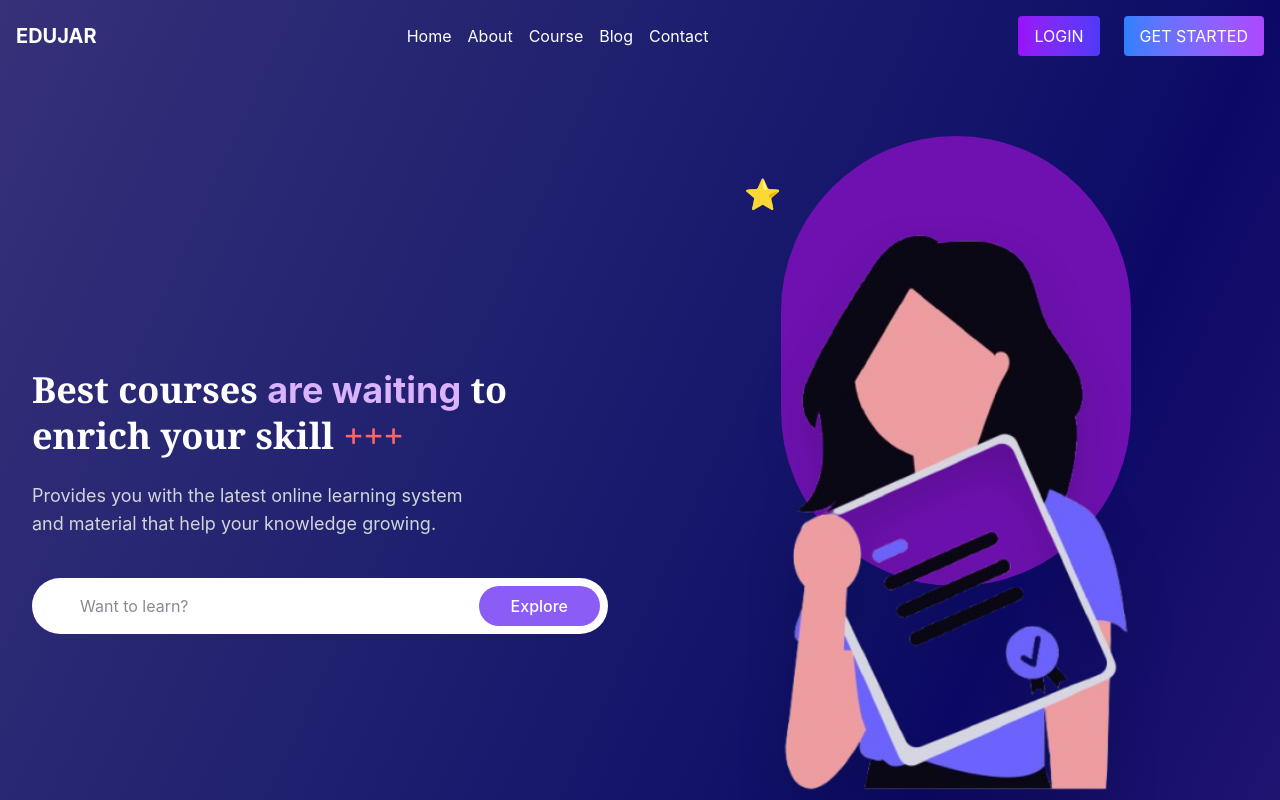
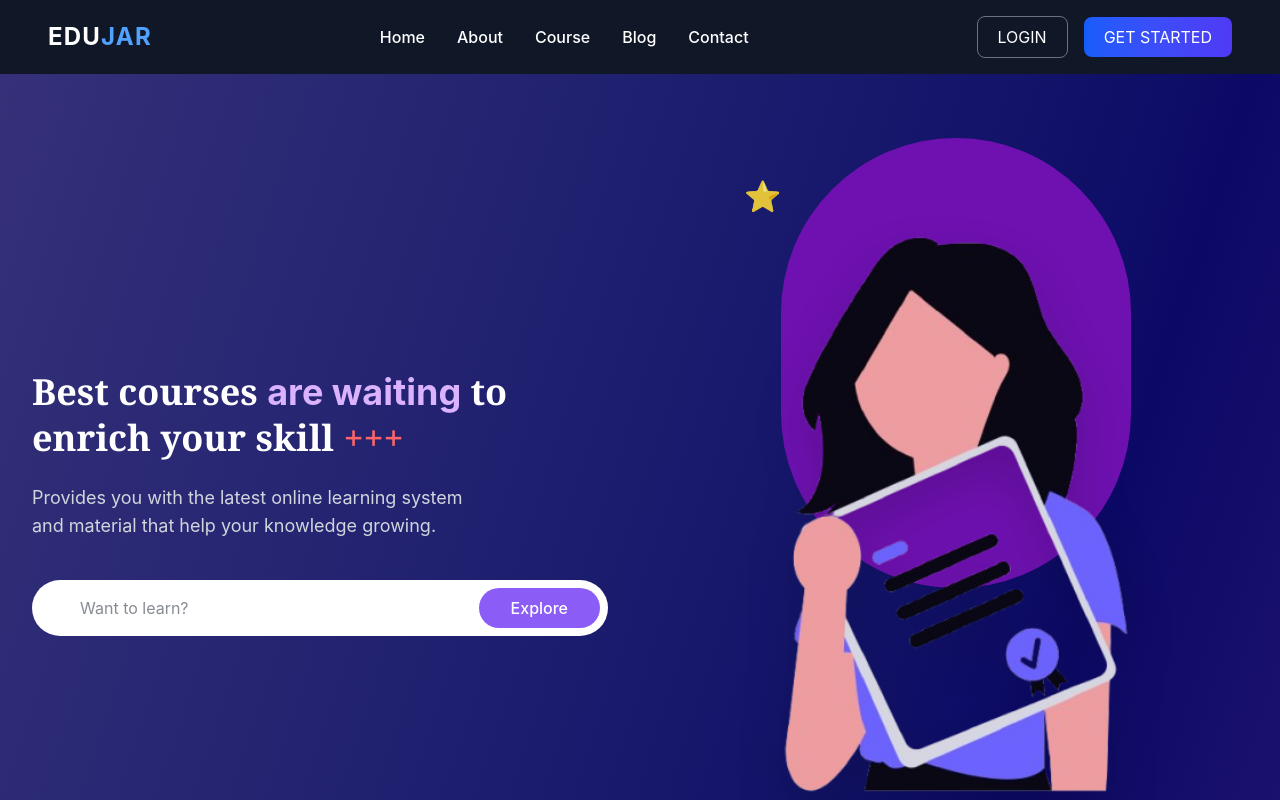
Before and after one commit to hodanismacil/saa_lading, a React (Vite) app: page / in a window 1280 px wide. Shown: the top 800 px of the page. Built offline with nearby package versions, Linux system fonts and the light colour scheme.

Commit message:
updata horesetion navbar

```diff
--- a/src/components/courses/course.tsx
+++ b/src/components/courses/course.tsx
@@ -40,6 +40,15 @@ const courses = [
     title: "html complete guide",
     price: "$110",
   },
+  {
+    id: 5,
+    image: "https://images.pexels.com/photos/1181216/pexels-photo-1181216.jpeg",
+    instructor: "Michael Chen",
+    title: "html complete guide",
+    price: "$110",
+  }
+
+
 ];
 
 const Course = () => {
@@ -134,6 +143,68 @@ const Course = () => {
         ))}
 
       </section>
+
+
+<section  className="max-w-5xl mx-auto px-6 py-20" >
+
+   <div className="grid grid-cols-1 md:grid-cols-3 gap-8 max-w-6xl mx-auto px-6 mt-16">
+
+  {/* Card 1 */}
+  <div className="bg-purple-800  p-6 rounded-2xl shadow hover:shadow-xl transition">
+    <p className="text-white leading-8">
+      This course is designed to help students build a strong foundation in their chosen field. Whether you are a beginner or someone looking to improve your existing skills, this course provides step-by-step guidance to help you succeed.
+    </p>
+  </div>
+
+  {/* Card 2 */}
+  <div className="bg-purple-800  p-6 rounded-2xl shadow hover:shadow-xl transition">
+    <p className="text-white leading-8">
+      Throughout the course, you will explore important topics in depth, supported by examples and hands-on exercises. The goal is not only to teach theory but also to ensure that you can apply what you learn in real-life situations.
+    </p>
+  </div>
+
+  {/* Card 3 */}
+  <div className="bg-purple-800 p-6 rounded-2xl shadow hover:shadow-xl transition">
+    <p className="text-white leading-8">
+      By the end of the course, you will feel confident in your abilities and ready to take on new challenges. This course prepares you for real-world projects and career opportunities.
+    </p>
+
+  </div>
+
+
+    </div>
+
+    <div className="max-w-3xl mx-auto py-16 px-6 text-center">
+  <div className="mt-12">
+  <h2 className="text-2xl font-bold mb-4">Course Content</h2>
+
+  <ul className="space-y-3 flex   items-start gap-7">
+    <li className="bg-purple-300 text-black p-4 rounded-lg shadow">Introduction to Course</li>
+    <li className="bg-purple-300 text-black p-4 rounded-lg shadow">HTML Basics</li>
+    <li className="bg-purple-300 text-black p-4 rounded-lg shadow">CSS Fundamentals</li>
+    <li className="bg-purple-300 text-black p-4 rounded-lg shadow">JavaScript Basics</li>
+  </ul>
+  <div className="flex gap-6 mt-6 bg-purple-400 p-4 rounded-lg shadow justify-center">
+  <span>⭐ 4.9 Rating</span>
+  <span>👨‍🎓 1200 Students</span>
+  <span>⏱️ 10 Hours</span>
+</div>
+<div className="mt-20 bg-purple-300 rounded-lg p-6 shadow">
+  <h2 className="text-xl font-bold mb-3">What You Will Learn</h2>
+  <ul className="list-disc ml-6 text-gray-600">
+    <li>Build responsive websites</li>
+    <li>Understand JavaScript fundamentals</li>
+    <li>Create real-world projects</li>
+  </ul>
+</div>
+</div>
+
+   </div>
+
+
+
+    </section>
+
     </div>
   );
 };
--- a/src/components/homepages/home.tsx
+++ b/src/components/homepages/home.tsx
@@ -403,6 +403,66 @@ const Home: React.FC = () => {
 
     </section>
 
+    <section  className="max-w-5xl mx-auto px-6 py-20" >
+
+   <div className="grid grid-cols-1 md:grid-cols-3 gap-8 max-w-6xl mx-auto px-6 mt-16">
+
+  {/* Card 1 */}
+  <div className="bg-purple-800  p-6 rounded-2xl shadow hover:shadow-xl transition">
+    <p className="text-white leading-8">
+      This course is designed to help students build a strong foundation in their chosen field. Whether you are a beginner or someone looking to improve your existing skills, this course provides step-by-step guidance to help you succeed.
+    </p>
+  </div>
+
+  {/* Card 2 */}
+  <div className="bg-purple-800  p-6 rounded-2xl shadow hover:shadow-xl transition">
+    <p className="text-white leading-8">
+      Throughout the course, you will explore important topics in depth, supported by examples and hands-on exercises. The goal is not only to teach theory but also to ensure that you can apply what you learn in real-life situations.
+    </p>
+  </div>
+
+  {/* Card 3 */}
+  <div className="bg-purple-800 p-6 rounded-2xl shadow hover:shadow-xl transition">
+    <p className="text-white leading-8">
+      By the end of the course, you will feel confident in your abilities and ready to take on new challenges. This course prepares you for real-world projects and career opportunities.
+    </p>
+
+  </div>
+
+
+    </div>
+
+    <div className="max-w-3xl mx-auto py-16 px-6 text-center">
+  <div className="mt-12">
+  <h2 className="text-2xl font-bold mb-4">Course Content</h2>
+
+  <ul className="space-y-3 flex   items-start gap-7">
+    <li className="bg-purple-300 text-black p-4 rounded-lg shadow">Introduction to Course</li>
+    <li className="bg-purple-300 text-black p-4 rounded-lg shadow">HTML Basics</li>
+    <li className="bg-purple-300 text-black p-4 rounded-lg shadow">CSS Fundamentals</li>
+    <li className="bg-purple-300 text-black p-4 rounded-lg shadow">JavaScript Basics</li>
+  </ul>
+  <div className="flex gap-6 mt-6 bg-purple-400 p-4 rounded-lg shadow justify-center">
+  <span>⭐ 4.9 Rating</span>
+  <span>👨‍🎓 1200 Students</span>
+  <span>⏱️ 10 Hours</span>
+</div>
+<div className="mt-20 bg-purple-300 rounded-lg p-6 shadow">
+  <h2 className="text-xl font-bold mb-3">What You Will Learn</h2>
+  <ul className="list-disc ml-6 text-gray-600">
+    <li>Build responsive websites</li>
+    <li>Understand JavaScript fundamentals</li>
+    <li>Create real-world projects</li>
+  </ul>
+</div>
+</div>
+
+   </div>
+
+
+
+    </section>
+
     </div>
   );
 };
--- a/src/components/navbar/navbar.tsx
+++ b/src/components/navbar/navbar.tsx
@@ -3,102 +3,78 @@ import { useState } from "react";
 
 
 const Navbar: React.FC = () => {
-    const [open,setOpen] = useState(false)
+  const [open, setOpen] = useState(false);
 
   return (
-   <div>
-<nav className="flex items-center justify-between p-4 text-white">
+    <div className="relative bg-gray-900 z-50">
+      <nav className="flex items-center justify-between p-4 px-6 md:px-12 text-white max-w-7xl mx-auto">
 
         {/* Logo */}
-<div className="font-bold text-xl">
-EDUJAR
+        <div className="font-bold text-2xl tracking-wider">
+          EDU<span className="text-blue-400">JAR</span>
         </div>
 
         {/* Desktop Menu */}
-<ul className="hidden md:flex space-x-4">
-
-<Link to="" className="hover:text-gray-300">
-Home
-</Link>
-
-<Link to="/about" className="hover:text-gray-300">
-About
-</Link>
-
-<Link to="/course" className="hover:text-gray-300">
-Course
-</Link>
-
-<Link to="/blog" className="hover:text-gray-300">
-Blog
-</Link>
-
-<Link to="/contact" className="hover:text-gray-300">
-Contact
-</Link>
-
+        <ul className="hidden md:flex space-x-8 font-medium">
+          <li><Link to="/" className="hover:text-blue-400 transition">Home</Link></li>
+          <li><Link to="/about" className="hover:text-blue-400 transition">About</Link></li>
+          <li><Link to="/course" className="hover:text-blue-400 transition">Course</Link></li>
+          <li><Link to="/blog" className="hover:text-blue-400 transition">Blog</Link></li>
+          <li><Link to="/contact" className="hover:text-blue-400 transition">Contact</Link></li>
         </ul>
 
-
         {/* Desktop Buttons */}
-<div className="hidden md:flex space-x-6">
-
+        <div className="hidden md:flex items-center space-x-4">
           <Link to="/login">
-<button className="bg-gradient-to-r from-purple-600 to-indigo-600 px-4 py-2 rounded hover:scale-105">
+            <button className="px-5 py-2 rounded-md border border-gray-500 hover:bg-gray-800 transition">
               LOGIN
             </button>
           </Link>
-
           <Link to="/getstarted">
-<button className="bg-gradient-to-r from-blue-500 to-purple-500 px-4 py-2 rounded hover:scale-105">
+            <button className="bg-gradient-to-r from-blue-600 to-indigo-600 px-5 py-2 rounded-md hover:shadow-lg hover:shadow-blue-500/30 transition transform hover:-translate-y-0.5">
               GET STARTED
             </button>
           </Link>
-
         </div>
 
-
         {/* Mobile Menu Button */}
-<div className="md:hidden">
-
-<button onClick={()=>setOpen(!open)}>
-☰
+        <div className="md:hidden flex items-center">
+          <button
+            onClick={() => setOpen(!open)}
+            className="text-3xl focus:outline-none transition-transform duration-300"
+            style={{ transform: open ? 'rotate(90deg)' : 'rotate(0)' }}
+          >
+            {open ? '✕' : '☰'}
           </button>
-
         </div>
 
+        {/* Mobile Menu Overlay */}
+        <div className={`
+          absolute top-full left-0 w-full bg-gray-900 border-t border-gray-800 flex flex-col items-center gap-6 py-10 md:hidden transition-all duration-300 ease-in-out
+          ${open ? 'opacity-100 visible translate-y-0' : 'opacity-0 invisible -translate-y-5'}
+        `}>
+          <Link onClick={() => setOpen(false)} to="/" className="text-lg hover:text-blue-400">Home</Link>
+          <Link onClick={() => setOpen(false)} to="/about" className="text-lg hover:text-blue-400">About</Link>
+          <Link onClick={() => setOpen(false)} to="/course" className="text-lg hover:text-blue-400">Course</Link>
+          <Link onClick={() => setOpen(false)} to="/blog" className="text-lg hover:text-blue-400">Blog</Link>
+          <Link onClick={() => setOpen(false)} to="/contact" className="text-lg hover:text-blue-400">Contact</Link>
 
-{/* Mobile Menu */}
-{open && (
-
-<div className="absolute top-16 left-0 w-full bg-purple-950 flex flex-col items-center gap-6 py-6 md:hidden">
-
-<Link to="/home">Home</Link>
-<Link to="/about">About</Link>
-<Link to="/course">Course</Link>
-<Link to="/blog">Blog</Link>
-<Link to="/contact">Contact</Link>
-
-<Link to="/login">
-<button className="bg-purple-600 px-4 py-2 rounded">
+          <div className="flex flex-col w-full px-10 gap-4 mt-4">
+            <Link onClick={() => setOpen(false)} to="/login" className="w-full">
+              <button className="w-full border border-blue-500 text-blue-400 py-3 rounded-md">
                 Login
               </button>
             </Link>
-
-<Link to="/getstarted">
-<button className="bg-blue-500 px-4 py-2 rounded">
+            <Link onClick={() => setOpen(false)} to="/getstarted" className="w-full">
+              <button className="w-full bg-blue-600 py-3 rounded-md text-white font-bold">
                 Get Started
               </button>
             </Link>
-
           </div>
-
-)}
-
+        </div>
       </nav>
     </div>
-)
+  );
+};
 
-}
-
-export default Navbar
+export default Navbar;
```
Lines whose indentation alone changed are shown as unchanged.
